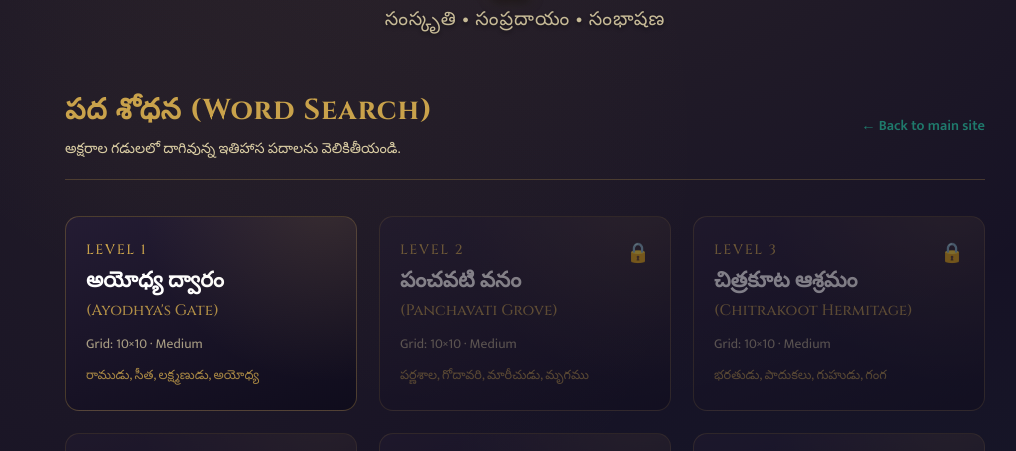
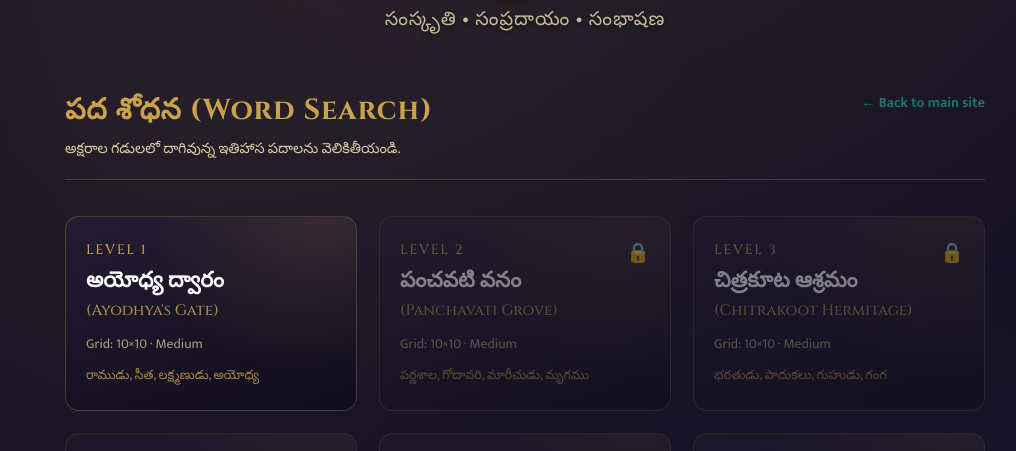
Before and after one commit to sannivesham/word-search, a plain HTML site: page index.html in a window 1280 px wide. Shown: the part 278-729 px from the top of the page, without its empty margins (115-1131 px from the left). Drawn offline with Linux system fonts and the light colour scheme; a script that the page names is missing.

Commit message:
Update style.css

```diff
--- a/style.css
+++ b/style.css
@@ -102,12 +102,19 @@ a { color: inherit; }
 
 .site-header {
   display: flex;
-  align-items: center;
+  flex-wrap: wrap;
+  align-items: flex-start;
   justify-content: space-between;
+  gap: 8px 16px;
   margin-top: 20px;
   margin-bottom: 36px;
   padding-bottom: 18px;
   border-bottom: 1px solid rgba(201,162,75,0.25);
+}
+
+.site-header-titles {
+  min-width: 200px;
+  flex: 1 1 auto;
 }
 
 .site-header h2 {
@@ -127,6 +134,7 @@ a { color: inherit; }
   color: var(--teal);
   font-weight: 600;
   font-size: 0.9rem;
+  white-space: nowrap;
   transition: color 0.15s ease;
 }
 
@@ -221,5 +229,4 @@ a { color: inherit; }
   .wrap { padding: 20px 14px; }
   .sannivesham-hero { padding: 12px 0 20px; }
   .hero-emblem { width: 110px; height: 110px; }
-  .site-header { flex-direction: column; align-items: flex-start; gap: 12px; }
 }
```
